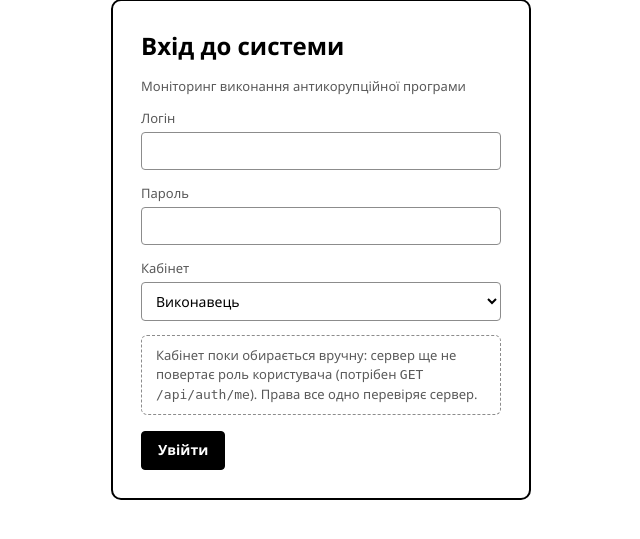
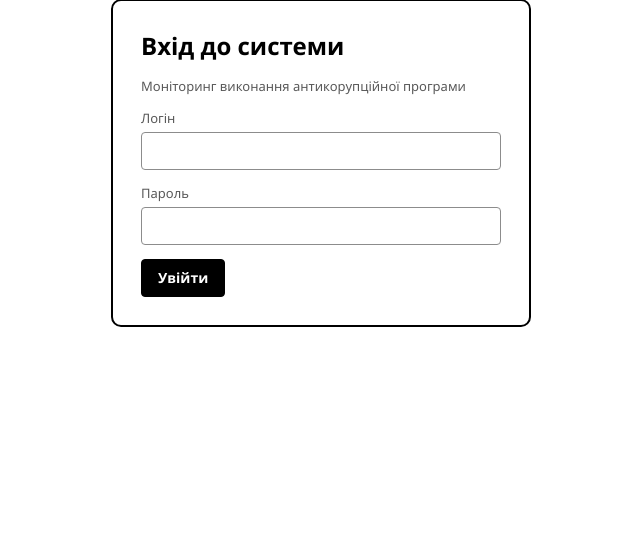
Before and after one commit to Morphess/Anticor_monitor, a FastAPI app: page /login in a window 1280 px wide. Shown: the part 156-695 px from the top of the page, without its empty margins (319-959 px from the left). Run offline with FastAPI, Linux system fonts and the light colour scheme; parts of the project's set-up code (start-up, migrations or seed data) failed here and were passed over.

Commit message:
login upd

```diff
--- a/frontend/static/js/api.js
+++ b/frontend/static/js/api.js
@@ -82,6 +82,7 @@
 
     logout: function (expired) {
       setItem(TOKEN_KEY, null);
+      setItem(ROLE_KEY, null);
       const next = expired ? "?next=" + encodeURIComponent(location.pathname) : "";
       location.href = "/login" + next;
     },
--- a/frontend/static/js/login.js
+++ b/frontend/static/js/login.js
@@ -1,14 +1,45 @@
-// Вхід: POST /api/auth/token (OAuth2-форма), далі перехід до кабінету.
+// Вхід через API: роль і кабінет визначаються профілем із /api/auth/me.
 (function () {
   "use strict";
   const form = document.getElementById("login-form");
   const errBox = document.getElementById("login-error");
-  const roleSel = form.elements.role;
-  if (Api.role() && Api.ROLES[Api.role()]) roleSel.value = Api.role();
+  const button = form.querySelector("button[type=submit]");
 
-  function fail(text) {
-    errBox.textContent = text;
+  function fail(message) {
+    errBox.textContent = message;
     errBox.classList.remove("hidden");
+  }
+
+  function setBusy(busy) {
+    button.disabled = busy;
+    form.elements.username.disabled = busy;
+    form.elements.password.disabled = busy;
+  }
+
+  async function loadCabinet() {
+    const me = await Api.get("/api/auth/me", { noRedirect: true });
+    const role = me && me.role_id;
+    const cabinet = Api.ROLES[role];
+    if (!cabinet) throw new Error("Для вашої ролі кабінет не налаштований.");
+    Api.setRole(role);
+    return cabinet.home;
+  }
+
+  function openCabinet(path) {
+    location.replace(path);
+  }
+
+  // Якщо сесія вже є, одразу відкриваємо кабінет без повторного входу.
+  if (Api.token()) {
+    setBusy(true);
+    loadCabinet().then(openCabinet).catch(function (err) {
+      Api.setToken(null);
+      Api.setRole(null);
+      setBusy(false);
+      if (!err.status || err.status !== 401) {
+        fail(err.status ? err.message : "Не вдалося зв'язатися із сервером. Спробуйте ще раз.");
+      }
+    });
   }
 
   form.addEventListener("submit", async function (e) {
@@ -17,25 +48,18 @@
     const username = form.elements.username.value.trim();
     const password = form.elements.password.value;
     if (!username || !password) return fail("Введіть логін і пароль.");
-    const btn = form.querySelector("button[type=submit]");
-    btn.disabled = true;
+
+    setBusy(true);
     try {
       const body = new URLSearchParams({ username: username, password: password });
-      const res = await Api.post("/api/auth/token", body, { noRedirect: true });
-      Api.setToken(res.access_token);
-      // ЗАГЛУШКА: коли з'явиться GET /api/auth/me, роль братиметься з сервера.
-      let role = roleSel.value;
-      try {
-        const me = await Api.get("/api/auth/me", { noRedirect: true });
-        if (me && me.role_id) role = me.role_id;
-      } catch (ignored) { /* ендпоінта ще немає */ }
-      Api.setRole(role);
-      const next = new URLSearchParams(location.search).get("next");
-      location.href = next && next.charAt(0) === "/" && next.charAt(1) !== "/" ? next : Api.ROLES[role].home;
+      const result = await Api.post("/api/auth/token", body, { noRedirect: true });
+      Api.setToken(result.access_token);
+      openCabinet(await loadCabinet());
     } catch (err) {
+      Api.setToken(null);
+      Api.setRole(null);
       fail(err.status === 401 ? "Неправильний логін або пароль." : err.message);
-    } finally {
-      btn.disabled = false;
+      setBusy(false);
     }
   });
 })();
--- a/frontend/templates/login.html
+++ b/frontend/templates/login.html
@@ -14,16 +14,6 @@
   <label class="field">Пароль
     <input name="password" type="password" autocomplete="current-password" required>
   </label>
-  <label class="field">Кабінет
-    <select name="role">
-      <option value="VYK">Виконавець</option>
-      <option value="KOORD">Координатор програми</option>
-      <option value="KER">Керівник</option>
-      <option value="ANAL">Аналітик</option>
-      <option value="ADMIN">Адміністратор</option>
-    </select>
-  </label>
-  <p class="stub">Кабінет поки обирається вручну: сервер ще не повертає роль користувача (потрібен <code>GET /api/auth/me</code>). Права все одно перевіряє сервер.</p>
   <button class="btn btn-dark" type="submit">Увійти</button>
 </form>
 {% endblock %}
```
